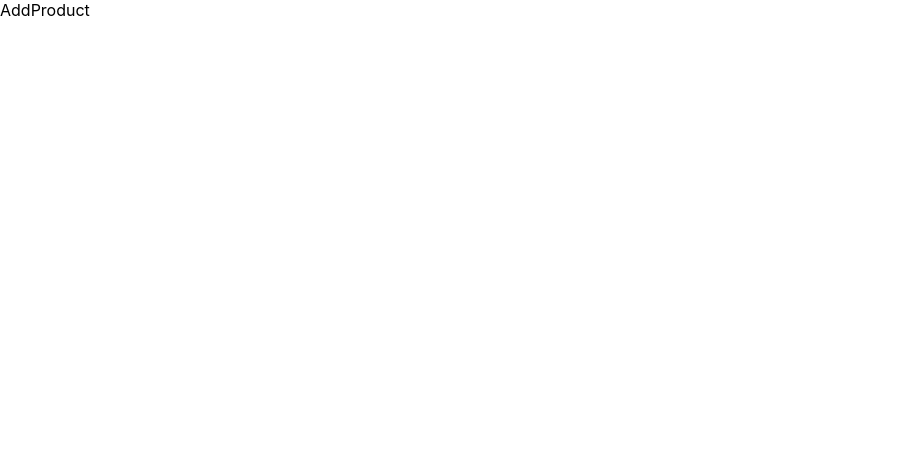
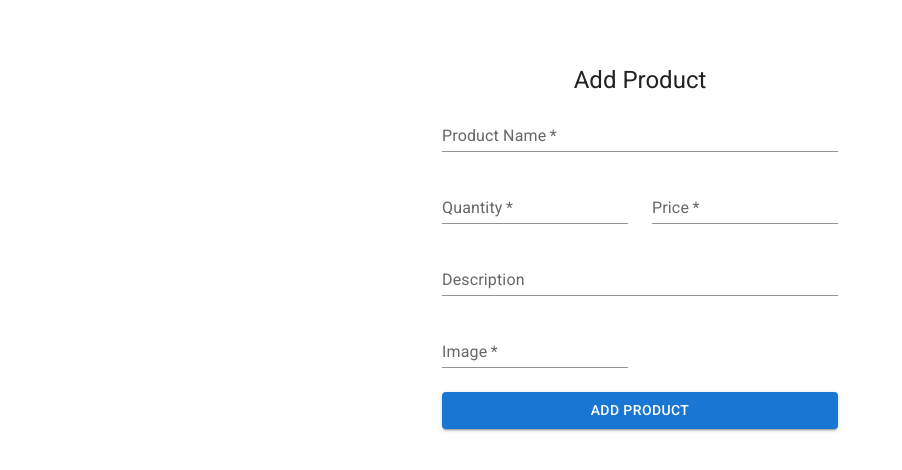
Before and after one commit to dmanzione/project-3-revature, a React (Create React App) app: page /upsertproduct in a window 1280 px wide. Shown: the top 470 px of the page, without its empty margins (0-902 px from the left). Built offline with nearby package versions, Linux system fonts and the light colour scheme.

Commit message:
insert product component's form and apicall

```diff
--- a/package.json
+++ b/package.json
@@ -18,7 +18,7 @@
     "react": "^18.1.0",
     "react-dom": "^18.1.0",
     "react-router-dom": "^6.4.0",
-    "react-scripts": "5.0.1",
+    "react-scripts": "^5.0.1",
     "styled-components": "^5.3.5",
     "typescript": "^4.6.4",
     "web-vitals": "^2.1.4"
--- /dev/null
+++ b/src/components/UpsertProduct/InsertProduct.tsx
@@ -0,0 +1,117 @@
+import * as React from 'react';
+import Grid from '@mui/material/Grid';
+import TextField from '@mui/material/TextField';
+import { Box, Button } from '@mui/material';
+import Product from '../../models/Product';
+import { createTheme, ThemeProvider } from '@mui/material/styles';
+import Container from '@mui/material/Container';
+import CssBaseline from '@mui/material/CssBaseline';
+import Typography from '@mui/material/Typography';
+import { apiUpsertProduct } from '../../remote/e-commerce-api/productService';
+import { useNavigate } from 'react-router-dom';
+
+const theme = createTheme();
+export const InsertProduct = () => {
+  const navigate = useNavigate();
+  const handleSubmit = async (event: React.FormEvent<HTMLFormElement>) => {
+    event.preventDefault();
+    const data = new FormData(event.currentTarget);
+    const product: Product = {
+      id: -1,
+      name: `${data.get('productName')}`,
+      quantity: parseInt(`${data.get('quantity')}`),
+      price: parseFloat(`${data.get('price')}`),
+      description: `${data.get('description')}`,
+      image: `${data.get('image')}`
+    }
+    console.log(product);
+    const response = await apiUpsertProduct(product);
+    console.log(response);
+    navigate('/');
+  }
+  return (
+    <ThemeProvider theme={theme}>
+      <Container component="main" maxWidth="xs">
+        <CssBaseline />
+        <Box
+          sx={{
+            marginTop: 8,
+            display: 'flex',
+            flexDirection: 'column',
+            alignItems: 'center',
+          }}
+        >
+          <Typography component="h1" variant="h5">
+             Add Product
+          </Typography>
+          <Box component="form" onSubmit={handleSubmit} noValidate sx={{ mt: 1 }}>
+            <Grid container spacing={3}>
+            <Grid item xs={12}>
+                <TextField
+                  required
+                  id="productName"
+                  name="productName"
+                  label="Product Name"
+                  fullWidth
+                  variant="standard"
+                />
+              </Grid>
+              <Grid item xs={12} sm={6}>
+                <TextField
+                  required
+                  id="quantity"
+                  name="quantity"
+                  label="Quantity"
+                  fullWidth
+                  variant="standard"
+                  inputProps={{ inputMode: 'numeric', pattern: '[0-9]*' }}
+                />
+              </Grid>
+              <Grid item xs={12} sm={6}>
+                <TextField
+                  required
+                  id="price"
+                  name="price"
+                  label="Price"
+                  fullWidth
+                  inputProps={{ inputMode: 'decimal' }}
+                  variant="standard"
+                />
+              </Grid>
+              <Grid item xs={12}>
+                <TextField
+                  multiline
+                  id="description"
+                  name="description"
+                  label="Description"
+                  fullWidth
+                  variant="standard"
+                />
+              </Grid>
+              <Grid item xs={12} sm={6}>
+                <TextField
+                  required
+                  id="image"
+                  name="image"
+                  label="Image"
+                  fullWidth
+                  autoComplete="shipping address-level2"
+                  variant="standard"
+                />
+              </Grid>
+            </Grid>
+
+            <Button
+              type="submit"
+              fullWidth
+              variant="contained"
+              sx={{ mt: 3, mb: 2 }}
+            >
+              Add Product
+            </Button>
+          </Box>
+        </Box>
+      </Container>
+    </ThemeProvider>
+  )
+}
--- /dev/null
+++ b/src/components/UpsertProduct/UpdateProduct.tsx
@@ -0,0 +1,6 @@
+export const UpdateProduct = () => {
+  return (
+    <div>
+    </div>
+  )
+}
--- a/src/components/UpsertProduct/UpsertProduct.tsx
+++ b/src/components/UpsertProduct/UpsertProduct.tsx
@@ -1,6 +1,9 @@
+import { InsertProduct } from "./InsertProduct"
 
 export const UpsertProduct = () => {
   return (
-    <div>AddProduct</div>
+    <div>
+      <InsertProduct />
+    </div>
   )
 }
```
Also changed, not shown: 1 other file (tests, documents, lock files or other folders).
